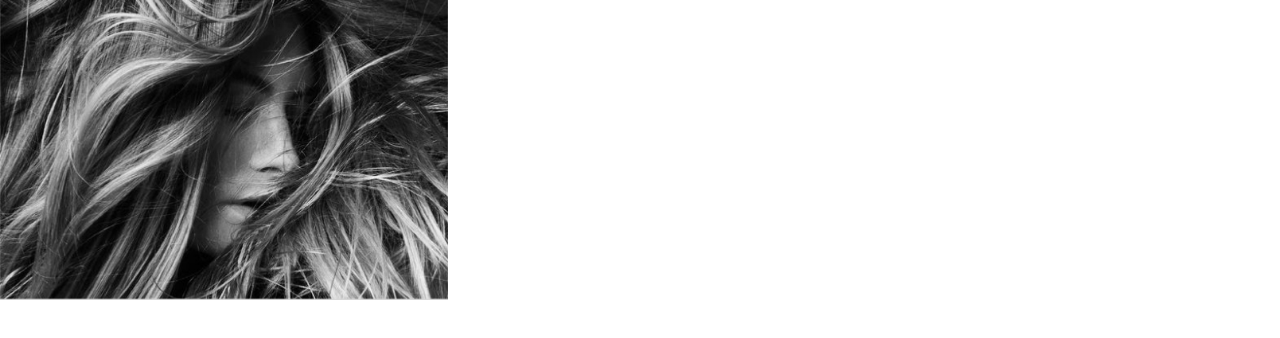
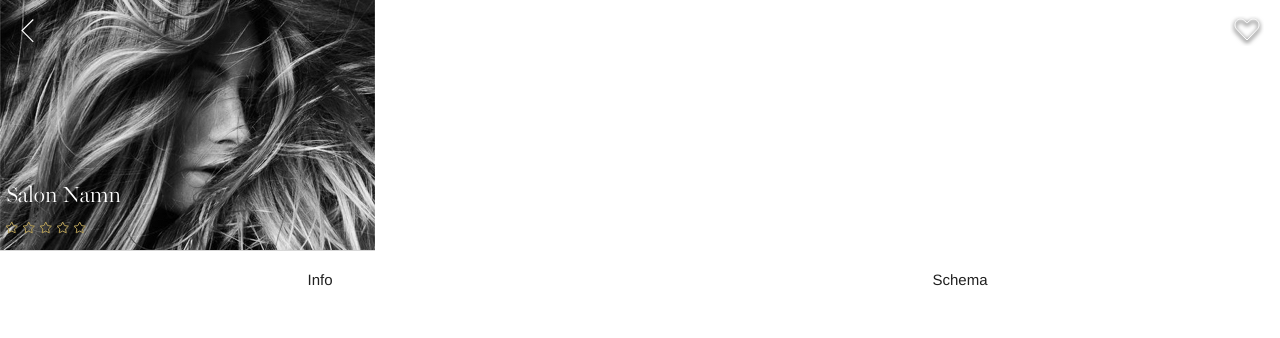
Before and after one commit to joakim-roos/techtest, a React (Create React App) app: page /salons/1 in a window 1280 px wide. Shown: the top 338 px of the page. Built offline with nearby package versions, Linux system fonts and the light colour scheme; data requests are answered from the project's data file.

Commit message:
fixed styling of backgroundimage

```diff
--- a/src/components/Salon/index.js
+++ b/src/components/Salon/index.js
@@ -2,10 +2,11 @@ import React from 'react'
 import { useParams } from 'react-router-dom'
 import * as S from './styles'
 import { IMAGE, IMAGE2X, IMAGE3X } from '../../constants/assets'
-
+import { ARROW_LEFT_WHITE, HEART } from '../../constants/assets'
+import StarRating from '../StarRating'
 import styled from 'styled-components'
 
-export const SalonImage = () => (
+export const BackgroundImage = () => (
   <img
     srcSet={`
       ${IMAGE3X} 3x,
@@ -18,27 +19,74 @@ export const SalonImage = () => (
   </img>
 )
 
-const Background = styled.div`
+/* const Background = styled.div`
 background-image: url(${IMAGE3X});
 background-size: contain;
 background-repeat: no-repeat;
-height: 300px;
+`; */
 
+const PageTitle = styled.h1`
+font-family: 'MillerBanner Light';
+font-size: ${props => props.theme.fontSize.lg};
+color: ${props => props.theme.colors.white};
+font-weight: normal;
 `;
+
+const Wrapper = styled.div`
+position: absolute;
+top: 0;
+width: 100%;
+display: flex;
+flex-direction: column;
+justify-content: space-between;
+height: 100%;
+`;
+
+const Button = styled.button`
+width: 50%;
+padding: 1rem;
+font-size: ${props => props.theme.fontSize.sm};
+background-color: ${props => props.theme.colors.bg_primary};
+border: none;
+`;
+
+const Item = ({ src, alt, style }) => (
+  <img style={style} src={src} alt={alt}></img>
+)
 
 function Salon(props) {
   let { slug } = useParams()
 
   return (
-    <div>
-      <Background>
-        <S.Header>
-          fgdfgd
+    <>
+      <div style={{ position: 'relative' }}>
+        <BackgroundImage />
 
-        </S.Header>
-      </Background>
+        <Wrapper>
+          <S.Header>
+            <S.StyledLink to='#'>
+              <Item style={{ marginTop: '1px' }} src={ARROW_LEFT_WHITE} alt={'go back'} />
+            </S.StyledLink>
 
-    </div>
+            <div style={{ padding: '1rem' }}>
+              <Item src={HEART} alt={'make favourite'}></Item>
+            </div>
+          </S.Header>
+
+          <div style={{ padding: '0.4rem' }}>
+            <PageTitle>Salon Namn</PageTitle>
+            <StarRating totalStars={5} />
+          </div>
+
+
+        </Wrapper>
+      </div>
+
+      <div>
+        <Button>Info</Button>
+        <Button>Schema</Button>
+      </div>
+    </>
   )
 }
 
--- a/src/components/Salon/styles.js
+++ b/src/components/Salon/styles.js
@@ -1,11 +1,17 @@
 import React from 'react'
+import { Link } from 'react-router-dom'
 import styled from 'styled-components'
 
 export const Header = styled.header`
 display: flex;
-background-color: white;
-opacity: 0;
 justify-content: space-between;
-border-bottom: 1px solid ${props => props.theme.colors.gold};
+width: 100%;
+/* background-color: white;  */
+/* border-bottom: 1px solid ${props => props.theme.colors.gold}; */
 font-family: 'MillerBanner Light';
 `;
+
+export const StyledLink = styled(Link)`
+padding: 1rem;
+display: flex;
+`;
--- a/src/components/SalonList/index.js
+++ b/src/components/SalonList/index.js
@@ -7,19 +7,6 @@ import * as Constant from '../../constants/assets'
 import * as S from './styles'
 
 
-
-// make reusable?
-const ArrowRightItem = () => (
-  <img src={Constant.ARROW_RIGHT_SM} alt='Go back'></img>
-)
-
-const ArrowLeftItem = () => (
-  <img src={Constant.ARROW_LEFT_LG} alt='Go to salon'></img>
-)
-
-const FilterItem = () => (
-  <img src={Constant.FILTER} alt='Filter Salons'></img>
-)
 
 const Item = ({ src, alt }) => (
   <img src={src} alt={alt}></img>
--- a/src/globalStyle.js
+++ b/src/globalStyle.js
@@ -19,4 +19,8 @@ export const GlobalStyle = createGlobalStyle`
   -moz-osx-font-smoothing: grayscale;
 }
 
+body {
+  background-color: ${props => props.theme.colors.bg_primary};
+}
+
 `;
```
